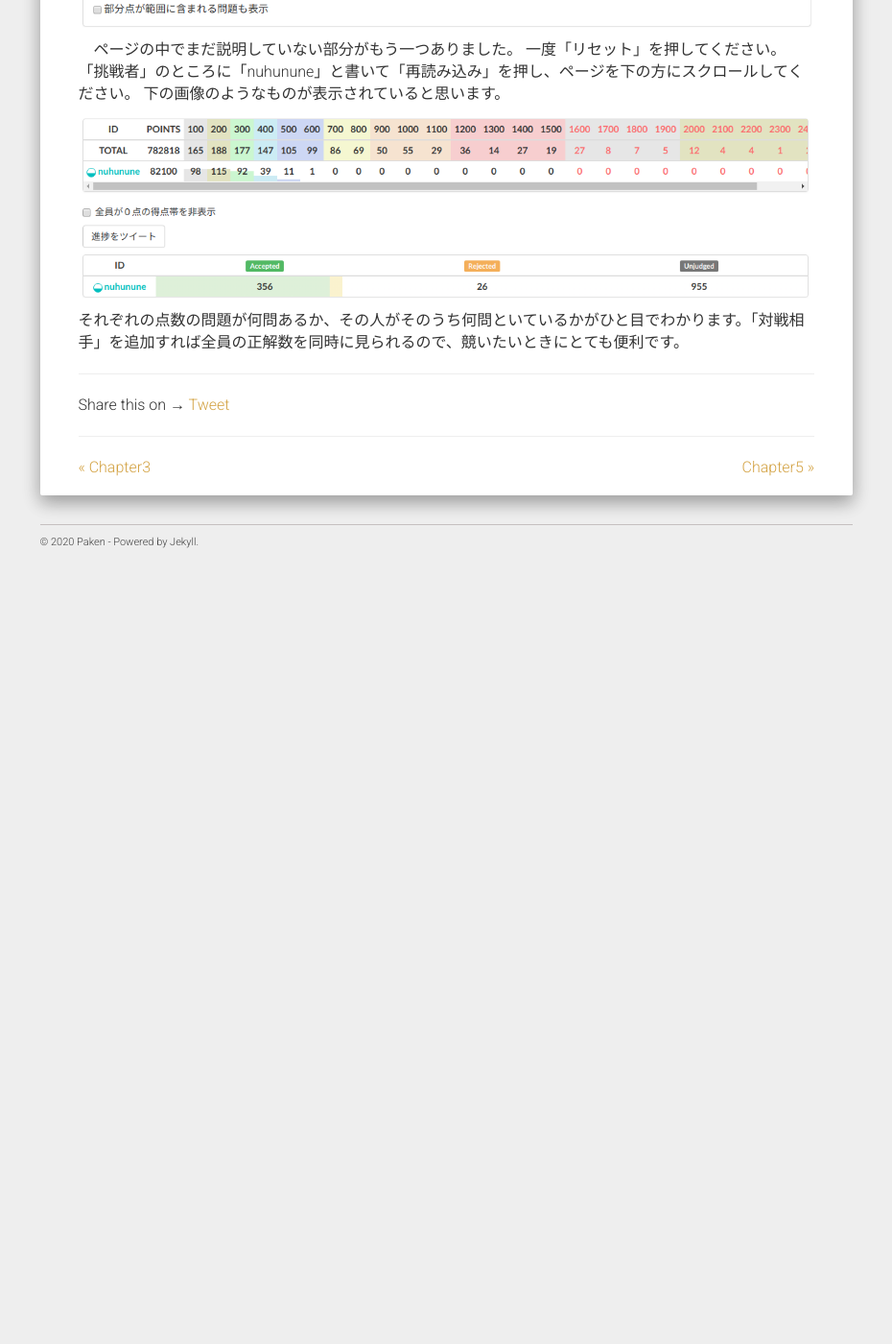
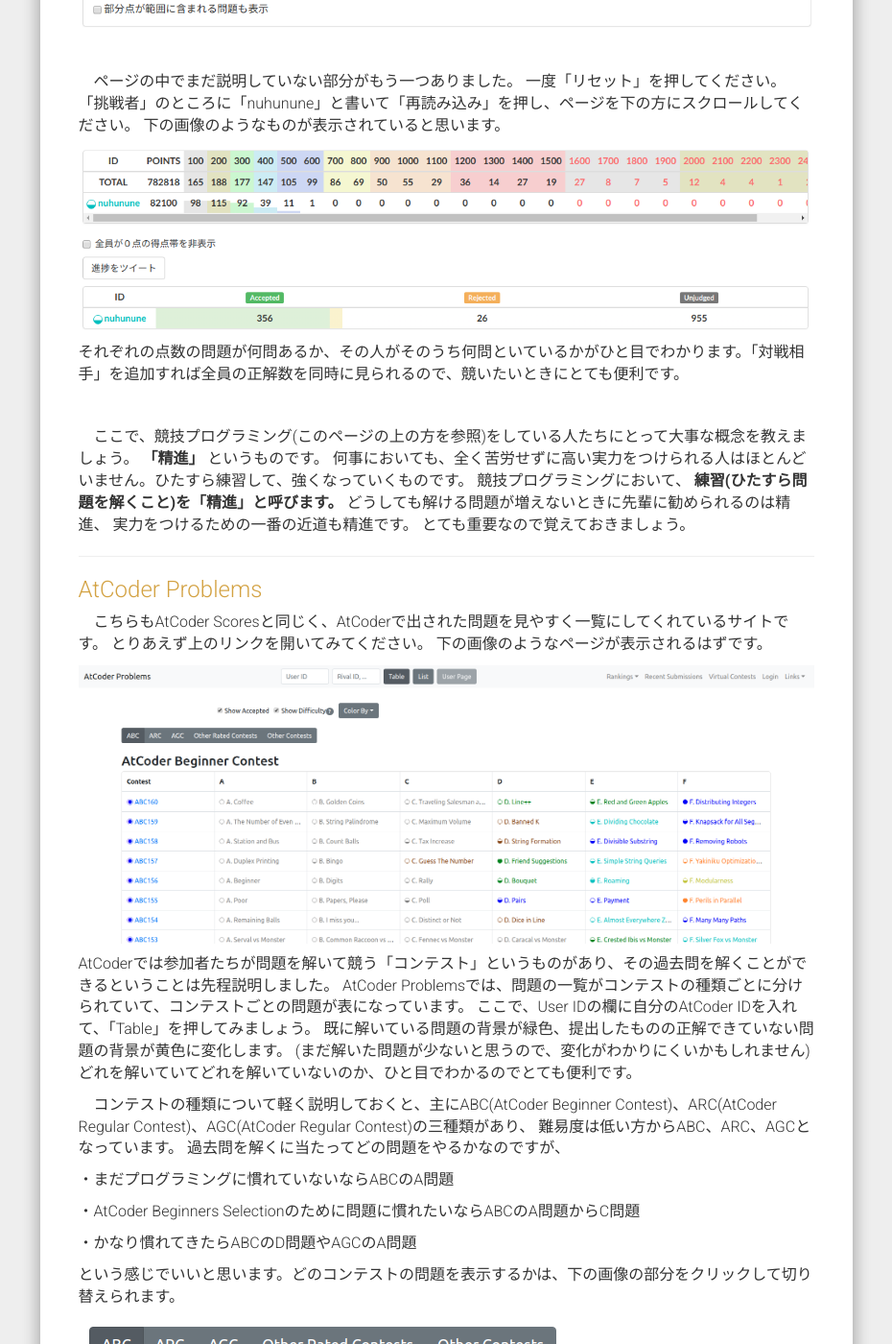
Before and after one commit to TKPaken/beginners, a Jekyll site: the page built from _posts/2020-3-23-chapter4.md, in a window 1280 px wide and 1400 px high, scrolled down 5886 px. Shown: the whole window at 96% size, without its empty margins (321-1251 px from the left). Built offline with Jekyll 4.4.1, drawn with Linux system fonts in a browser that asks for light colours; nearby versions of some CDN libraries; formulas are drawn with MathJax 3; comment, search, counter and statistics services are not loaded; before the commit the page ends 6486 px from its top, so only the background shows below that; some of the changed text lies outside the part shown.

Commit message:
Finished scores and added about problems

```diff
--- a/_posts/2020-3-23-chapter4.md
+++ b/_posts/2020-3-23-chapter4.md
@@ -117,6 +118,8 @@
 
 ![AtCoder Scores 設定の例](/beginners/assets/chapter4/scores-many_settings_example.png)
 
+<br>
+
 　ページの中でまだ説明していない部分がもう一つありました。
 一度「リセット」を押してください。
 「挑戦者」のところに「nuhunune」と書いて「再読み込み」を押し、ページを下の方にスクロールしてください。
@@ -125,3 +128,49 @@
 ![AtCoder Scores 進捗表](/beginners/assets/chapter4/scores-progress.png)
 
 それぞれの点数の問題が何問あるか、その人がそのうち何問といているかがひと目でわかります。「対戦相手」を追加すれば全員の正解数を同時に見られるので、競いたいときにとても便利です。
+
+<br>
+
+　ここで、競技プログラミング(このページの上の方を参照)をしている人たちにとって大事な概念を教えましょう。 __「精進」__ というものです。
+何事においても、全く苦労せずに高い実力をつけられる人はほとんどいません。ひたすら練習して、強くなっていくものです。
+競技プログラミングにおいて、 __練習(ひたすら問題を解くこと)を「精進」と呼びます。__
+どうしても解ける問題が増えないときに先輩に勧められるのは精進、
+実力をつけるための一番の近道も精進です。
+とても重要なので覚えておきましょう。
+
+______
+
+### [AtCoder Problems](https://kenkoooo.com/atcoder/#/table/)
+
+　こちらもAtCoder Scoresと同じく、AtCoderで出された問題を見やすく一覧にしてくれているサイトです。
+とりあえず上のリンクを開いてみてください。
+下の画像のようなページが表示されるはずです。
+
+![AtCoder Problems](/beginners/assets/chapter4/problems.png)
+
+AtCoderでは参加者たちが問題を解いて競う「コンテスト」というものがあり、その過去問を解くことができるということは先程説明しました。
+AtCoder Problemsでは、問題の一覧がコンテストの種類ごとに分けられていて、コンテストごとの問題が表になっています。
+ここで、User IDの欄に自分のAtCoder IDを入れて、「Table」を押してみましょう。
+既に解いている問題の背景が緑色、提出したものの正解できていない問題の背景が黄色に変化します。
+(まだ解いた問題が少ないと思うので、変化がわかりにくいかもしれません)
+どれを解いていてどれを解いていないのか、ひと目でわかるのでとても便利です。
+
+　コンテストの種類について軽く説明しておくと、主にABC(AtCoder Beginner Contest)、ARC(AtCoder Regular Contest)、AGC(AtCoder Regular Contest)の三種類があり、
+難易度は低い方からABC、ARC、AGCとなっています。
+過去問を解くに当たってどの問題をやるかなのですが、
+
+・まだプログラミングに慣れていないならABCのA問題
+
+・AtCoder Beginners Selectionのために問題に慣れたいならABCのA問題からC問題
+
+・かなり慣れてきたらABCのD問題やAGCのA問題
+
+という感じでいいと思います。どのコンテストの問題を表示するかは、下の画像の部分をクリックして切り替えられます。
+
+![AtCoder Problems コンテスト切り替え](/beginners/assets/chapter4/problems-change_contests.png)
+
+<!---
+user pageについて書く
+精進グラフについて書く
+AOJ、JOIについて触れる
+-->
```
Also changed, not shown: other parts of _posts/2020-3-23-chapter4.md (+3 -2 lines), assets/chapter4/problems-change_contests.png (added), assets/chapter4/problems.png (added).
